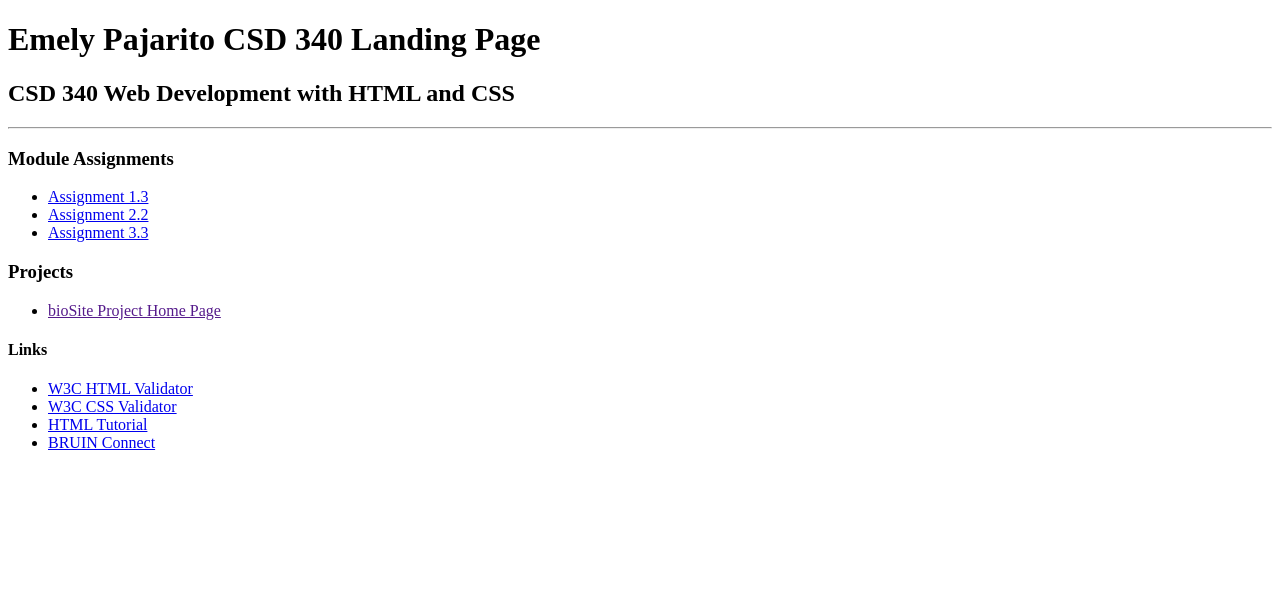
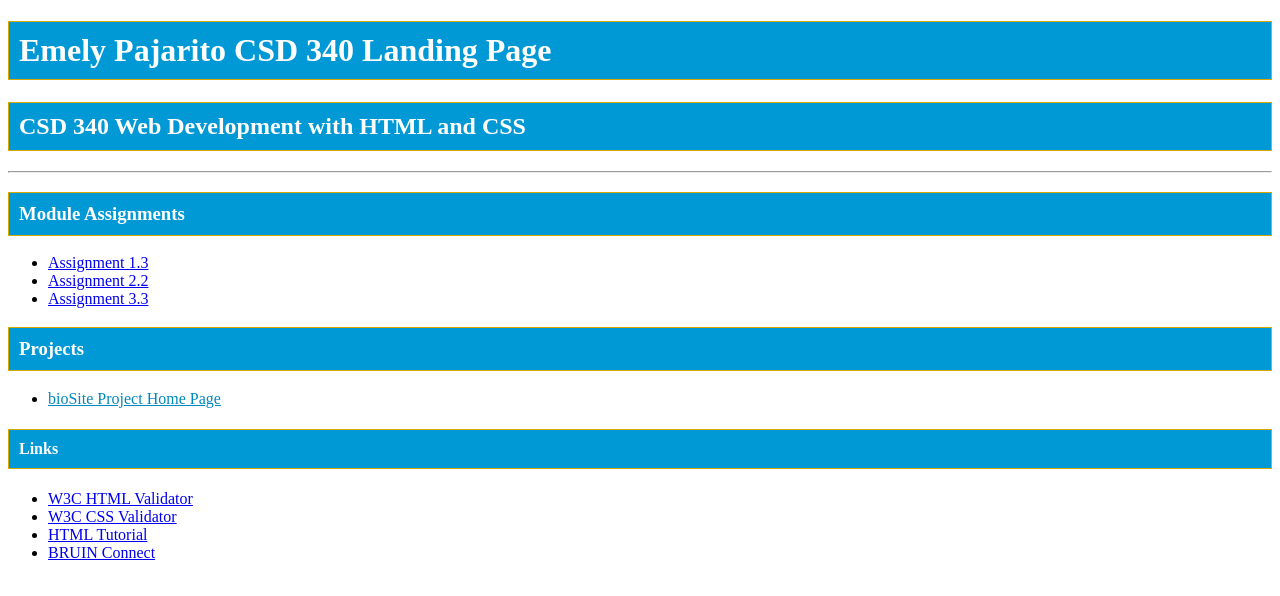
Before and after one commit to lumossoy/csd-340, a plain HTML site: page module-3/Pajarito_Mod3_2.html in a window 1280 px wide. Drawn offline with Linux system fonts and the light colour scheme; files that its build step writes are made by us from their sources.

Commit message:
bioSite/index,about,hobbies

```diff
--- a/module-2/Pajarito_Mod2_2.css
+++ b/module-2/Pajarito_Mod2_2.css
@@ -14,7 +14,8 @@
     Text-indent: 2em;}
 P  {
     Font-weight: 400;
-    Line-height: 1.4em;
+    Line-height: 1.4em;}
+
 A :link {
     Font-style: bold;
     Font-size: 1.25em
--- /dev/null
+++ b/module-3/Pajarito_Mod3_2.css
@@ -0,0 +1,42 @@
+#container {
+    margin-top: 50px;
+    margin-left: 100px;
+    margin-right: 100px;
+}
+
+h1{
+    background-color: darksalmon;
+    border: 1px solid #D6A800;
+    padding: 10%;
+}
+
+h2 {
+    background-color: darksalmon;
+    border: 1px solid #D6A800;
+    padding: 10%;
+}
+
+h3{
+    background-color: darksalmon;
+    border: 1px solid #D6A800;
+    padding: 10%;
+}
+
+h4 {
+    background-color: darksalmon;
+    border: 1px solid #D6A800;
+    padding: 10%;
+}
+
+a {
+    color: #D6A800;
+    text-decoration: none;
+}
+
+a:hover {
+    color: white;
+}
+
+a:visited {
+    color: #74BDCB;
+}
--- a/module-3/Pajarito_Mod3_2.html
+++ b/module-3/Pajarito_Mod3_2.html
@@ -3,7 +3,7 @@
 <html lang="en">
   <head>
      <title> Emely Pajarito CSD 340 Landing Page </title>
-     <link href="Pajarito_Mod3_2.css" type="text/css"
+     <link href="site.css" type="text/css"
 	rel="stylesheet">
   </head>
   <body>
```
Also changed, not shown: module-4/Pajarito_Mod4_2.html (+1 -1 lines), module-3/Pajarito_Mod3_3.css (deleted).
